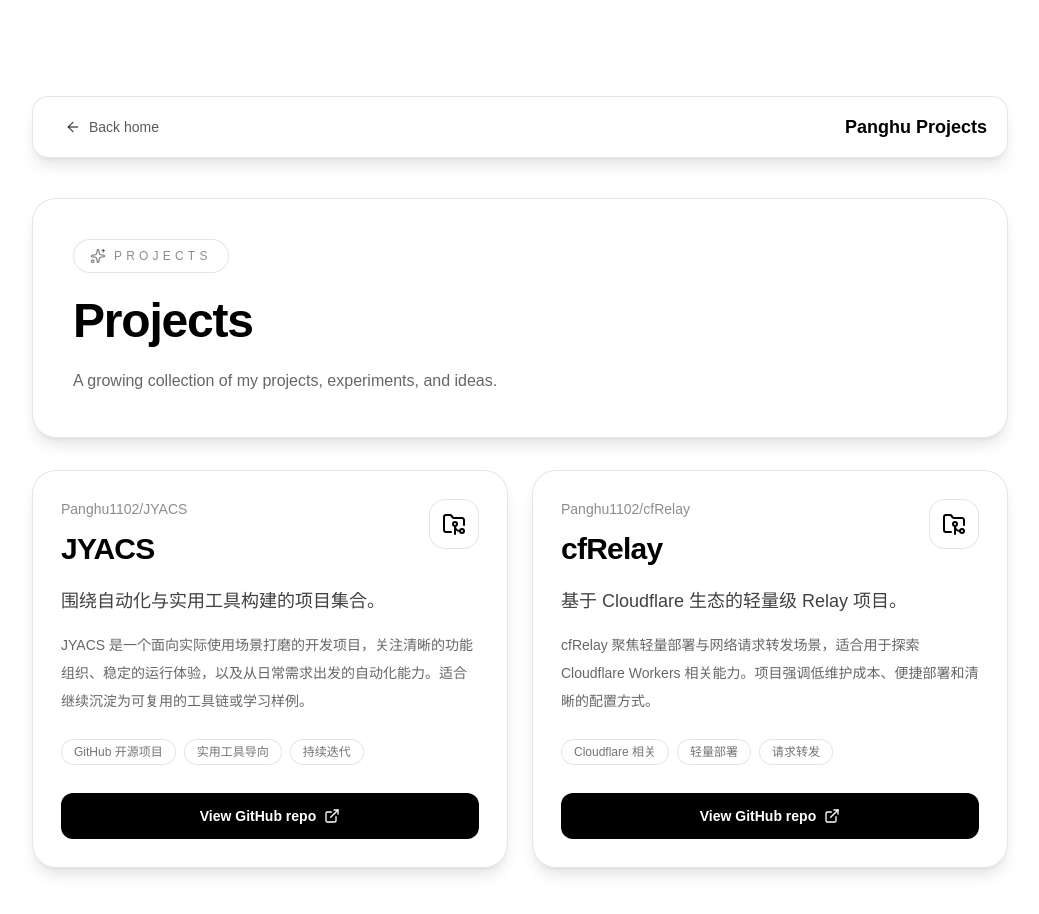
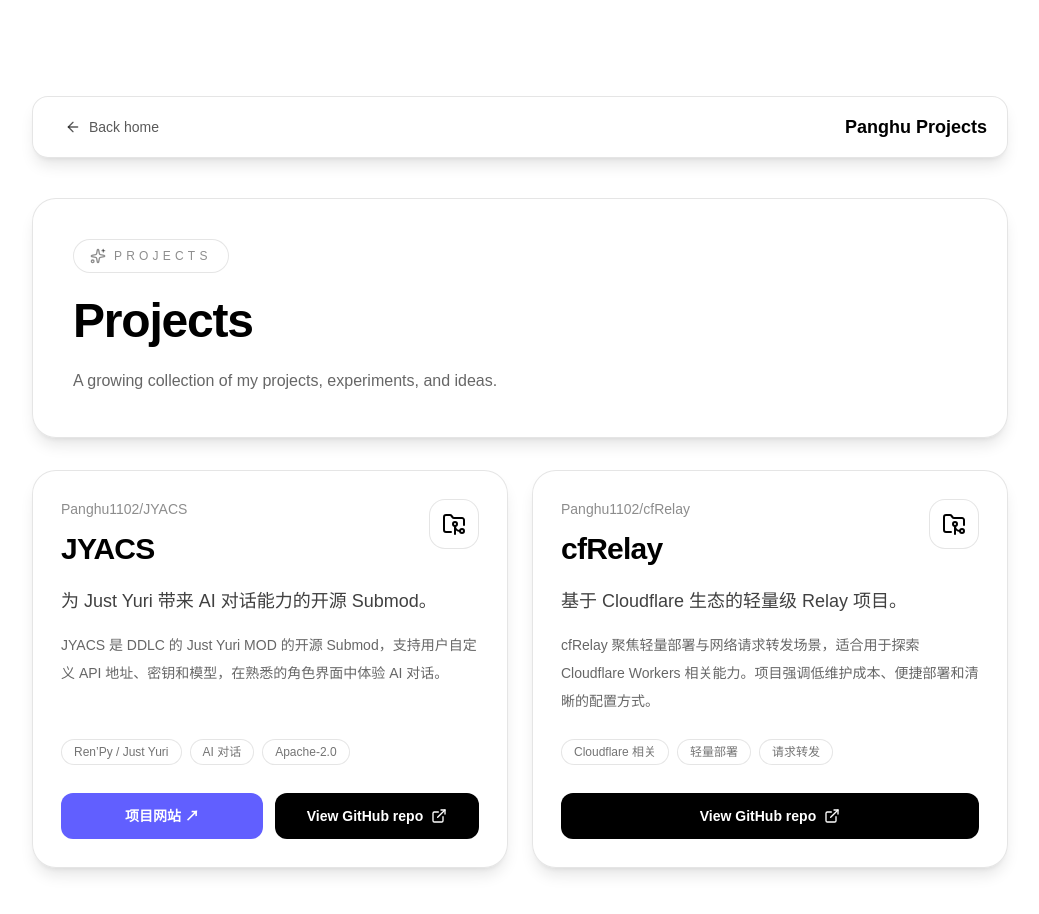
Before and after one commit to Panghu1102/next-blog, a Next.js app: page /en/projects in a window 1280 px wide. Shown: the top 914 px of the page, without its empty margins (120-1159 px from the left). Built offline with nearby package versions, Linux system fonts and the light colour scheme.

Commit message:
feat: link JYACS microsite from projects listing and correct project summary

```diff
--- a/src/app/[locale]/projects/page.tsx
+++ b/src/app/[locale]/projects/page.tsx
@@ -11,10 +11,10 @@
 		name: "JYACS",
 		repo: "Panghu1102/JYACS",
 		href: "https://github.com/Panghu1102/JYACS",
-		tagline: "围绕自动化与实用工具构建的项目集合。",
+		tagline: "为 Just Yuri 带来 AI 对话能力的开源 Submod。",
 		description:
-			"JYACS 是一个面向实际使用场景打磨的开发项目，关注清晰的功能组织、稳定的运行体验，以及从日常需求出发的自动化能力。适合继续沉淀为可复用的工具链或学习样例。",
-		highlights: ["GitHub 开源项目", "实用工具导向", "持续迭代"],
+			"JYACS 是 DDLC 的 Just Yuri MOD 的开源 Submod，支持用户自定义 API 地址、密钥和模型，在熟悉的角色界面中体验 AI 对话。",
+		highlights: ["Ren’Py / Just Yuri", "AI 对话", "Apache-2.0"],
 	},
 	{
 		name: "cfRelay",
@@ -79,10 +79,10 @@
 									<span key={highlight} className="rounded-full border border-black/10 bg-white/35 px-3 py-1 text-xs text-black/55 dark:border-white/10 dark:bg-white/10 dark:text-white/55">{highlight}</span>
 								))}
 							</div>
-							<a href={project.href} target="_blank" rel="noopener noreferrer" className="mt-7 inline-flex items-center justify-center gap-2 rounded-xl border border-black/10 bg-black px-4 py-3 text-sm font-semibold text-white transition hover:-translate-y-0.5 hover:bg-black/80 dark:border-white/10 dark:bg-white dark:text-black dark:hover:bg-white/85">
+							<div className="mt-7 flex flex-wrap gap-3">{project.name === "JYACS" && <Link href="/projects/JYACS" className="inline-flex flex-1 items-center justify-center rounded-xl bg-indigo-500 px-4 py-3 text-sm font-semibold text-white transition hover:bg-indigo-600">项目网站 ↗</Link>}<a href={project.href} target="_blank" rel="noopener noreferrer" className="inline-flex flex-1 items-center justify-center gap-2 rounded-xl border border-black/10 bg-black px-4 py-3 text-sm font-semibold text-white transition hover:-translate-y-0.5 hover:bg-black/80 dark:border-white/10 dark:bg-white dark:text-black dark:hover:bg-white/85">
 								{t("github")}
 								<ExternalLink className="h-4 w-4" />
-							</a>
+							</a></div>
 						</article>
 					))}
 				</section>
```
